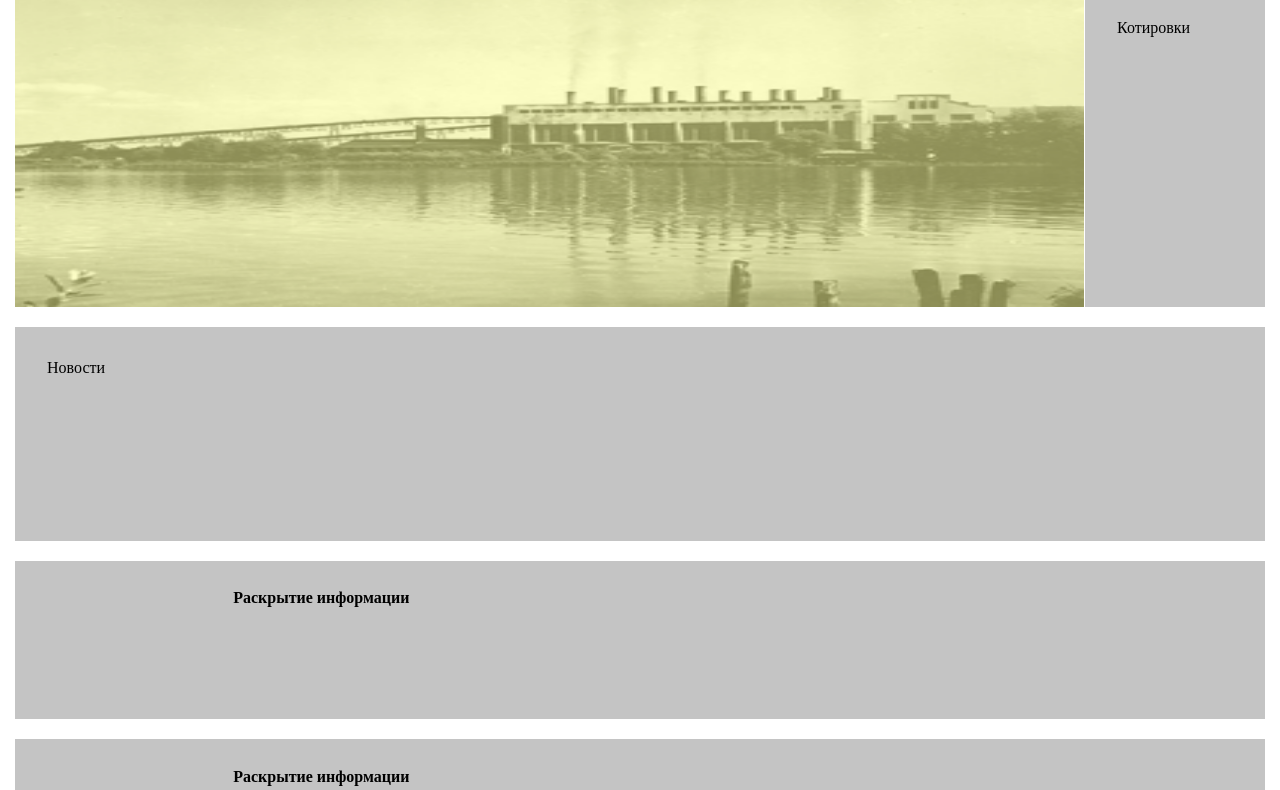
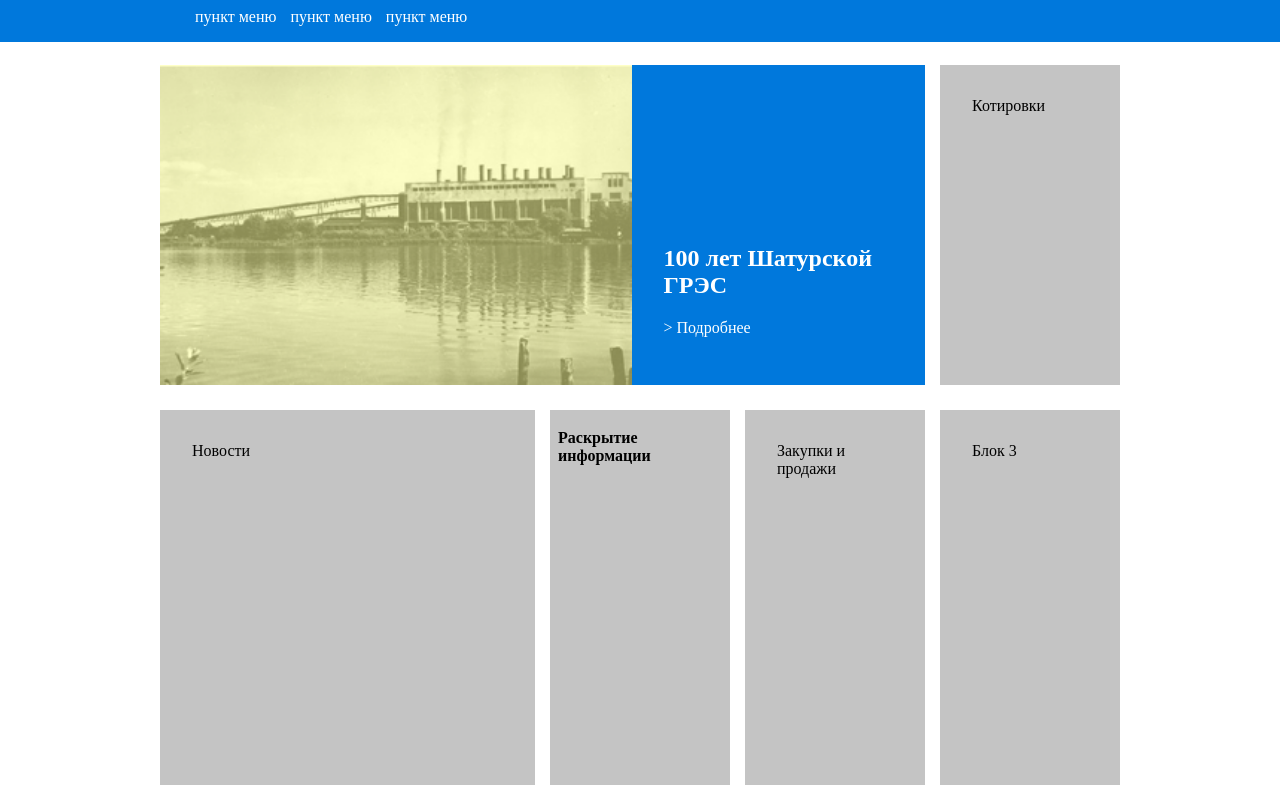
Before and after one commit to mplutarc/unipro_test, a website: page index.html in a window 1280 px wide. Shown: the part 78-868 px from the top of the page. Drawn offline with nearby package versions, Linux system fonts and the light colour scheme.

Commit message:
задание готово

```diff
--- a/index.html
+++ b/index.html
@@ -20,9 +20,16 @@
 		</div>
 	</header>
 	<div class="main">
+		<div class="banner">
 			<img class="main-img" src="img/main-img.png" alt="main">
+			<div class="main-item details">
+				<h2>100 лет Шатурской ГРЭС</h2>
+				<a href="/">> Подробнее</a>
+			</div>
+		</div>
 		<div class="main-item quotes">Котировки</div>
 		<div class="main-item news">Новости</div>
+		<div class="infos">
 			<div class="main-item info info1">
 				<img class="info-img" src="img/info-img.png" alt="">
 				<div class="info-text">
@@ -48,6 +55,9 @@
 				</div>
 			</div>
 		</div>
+		<div class="main-item sales">Закупки и продажи</div>
+		<div class="main-item block3">Блок 3</div>
+	</div>
 	<footer></footer>
 	<script src="http://ajax.googleapis.com/ajax/libs/jquery/1.9.1/jquery.min.js"></script>
 	<script src="./script/index.js"></script>
--- a/less/style.less
+++ b/less/style.less
@@ -6,7 +6,6 @@
 html, body {
 	width: 100%;
 	margin: 0;
-
 	header {
 		display: flex;
 		flex-direction: row;
@@ -16,43 +15,11 @@
 		img {
 			height: 42px;
 		}
-    .menu {
-      position: relative;
-      .menu-burger {
-        background-color: @blue;
-        height: 42px;
-        width: 42px;
-        border: none;
-      }
-      .menu-items {
-        display: flex;
-        flex-direction: column;
-        background-color: @blue;
-        transition: all 1s ease-in-out;
-        width: 42px;
-        height: 0;
-        opacity: 0;
-        z-index: 999;
-        overflow: hidden;
-        position: absolute;
-        right: 0;
-        top: 42px;
-        text-align: center;
 		a {
 			text-decoration: none;
 			color: white;
 			padding: 5px;
 			white-space: nowrap;
-        }
-      }
-    }
-    .menu.active {
-      .menu-items {
-        //transition: all 1s ease-in-out;
-        height: auto;
-        width: auto;
-        opacity: 1;
-      }
 		}
 	}
 
@@ -61,15 +28,19 @@
 		display: flex;
 		flex-direction: column;
 		flex-wrap: wrap;
-    img {
+		.banner{
 			margin-bottom: 10px;
 			width: 100%;
+			.main-img {
+				width: 100%;
+			}
 		}
 		.main-item {
 			background-color: @gray;
 			margin: 10px 15px;
 			padding: 2em;
 		}
+		.infos{
 			.info {
 				padding: 0.7em;
 				img {
@@ -96,6 +67,9 @@
 					height: auto;
 					margin: 1em 0;
 				}
+			}}
+		.sales, .block3, .details{
+			display: none;
 		}
 	}
 
@@ -106,6 +80,39 @@
 	}
 }
 
+@media (max-width: 960px) {
+	.menu {
+		position: relative;
+		.menu-burger {
+			background-color: @blue;
+			height: 42px;
+			width: 42px;
+			border: none;
+		}
+		.menu-items {
+			display: flex;
+			flex-direction: column;
+			background-color: @blue;
+			transition: all 1s ease-in-out;
+			width: 42px;
+			height: 0;
+			opacity: 0;
+			z-index: 999;
+			overflow: hidden;
+			position: absolute;
+			right: 0;
+			top: 42px;
+			text-align: center;
+		}
+	}
+	.menu.active {
+		.menu-items {
+			height: auto;
+			width: auto;
+			opacity: 1;
+		}
+	}
+}
 
 @media (min-width: 768px) {
 	header {
@@ -116,11 +123,14 @@
 
 	.main {
 		position: relative;
-    .main-img {
+		.banner {
 			height: 320px;
 			margin-left: 15px;
-      width: calc(100vw - (180px - 4em) - 95px);
-      //width: 100vw;
+			width: calc(100vw - (180px - 4em) - 95px) !important;
+			.main-img{
+				height: inherit;
+				width: inherit;
+			}
 		}
 		.quotes {
 			margin: 0 15px 0 0 !important;
@@ -158,16 +168,126 @@
 				opacity: 1;
 			}
 			.info-text {
-        //padding: 17px 27px;
 				.info-desc {
 					opacity: 1;
-          //height: auto;
-          //margin: 1em 0;
 				}
 			}
 		}
 	}
+
 	footer{
 		margin-top: 15px;
 	}
 }
+
+@media (min-width: 960px) {
+	header{
+		flex-direction: column !important;
+		align-items: flex-start !important;
+		width: initial;
+		padding: 0 !important;
+		img{
+			margin: 20px 0 8px calc((100% - 960px) / 2 + 40px);
+		}
+		.menu{
+			position: relative;
+			width: 100%;
+			.menu-burger{
+				display: none;
+			}
+			.menu-items{
+				background-color: @blue;
+				padding: 1em 1em 1em calc((100% - 960px) / 2  + 40px);
+			}
+		}
+	}
+	.main {
+		max-width: 960px;
+		margin: 23px auto 0 auto;
+		display: grid !important;
+		grid-template-columns: repeat(5, 180px);
+		grid-template-rows: 320px 375px;
+		grid-column-gap: 15px;
+		grid-row-gap: 25px;
+		.main-item {
+			margin: 0 !important;
+		}
+		.banner {
+			grid-row-start: 1;
+			grid-column-start: 1;
+			grid-column-end: 5;
+			margin: 0;
+			width: 100% !important;
+			position: relative;
+			.main-img {
+				width: 70% !important;
+			}
+			.details {
+				padding-top: 10em;
+				position: absolute;
+				display: block;
+				right: 0;
+				top: 0;
+				height: calc(100% - 12em);
+				width: 30%;
+				background-color: @blue;
+				color: white;
+				a{
+					text-decoration: none;
+					color: white;
+				}
+			}
+		}
+		.quotes{
+			grid-row-start: 1;
+			grid-column-start: 5;
+			grid-column-end: 6;
+		}
+		.sales, .block3{
+			 display: block !important;
+		 }
+		.news, .infos, .sales, .block3{
+			grid-row-start: 2;
+		}
+		.news {
+			grid-column-start: 1;
+			grid-column-end: 3;
+			height: auto !important;
+		}
+		.infos{
+			.info1{
+				padding: 0 !important;
+				flex-direction: column-reverse;
+				height: 100%;
+				.info-text{
+					padding: 0.5em;
+					.info-desc {
+						opacity: 0;
+						height: auto;
+						overflow: hidden;
+					}}
+			}
+			.info2, .info3{
+				display: none !important;
+			}
+			//.info.active {
+			//	img {
+			//		display: none;
+			//	}
+			//}
+		}
+		.sales{
+			grid-row-start: 2;
+			grid-column-start: 4;
+			grid-column-end: 5;
+		}
+		.block3{
+			grid-row-start: 2;
+			grid-column-start: 5;
+			grid-column-end: 6;
+		}
+	}
+	footer{
+		margin-top: 60px !important;
+	}
+}
```
Also changed, not shown: css/style.min.css, 1 other file. Lines whose indentation alone changed are shown as unchanged.
